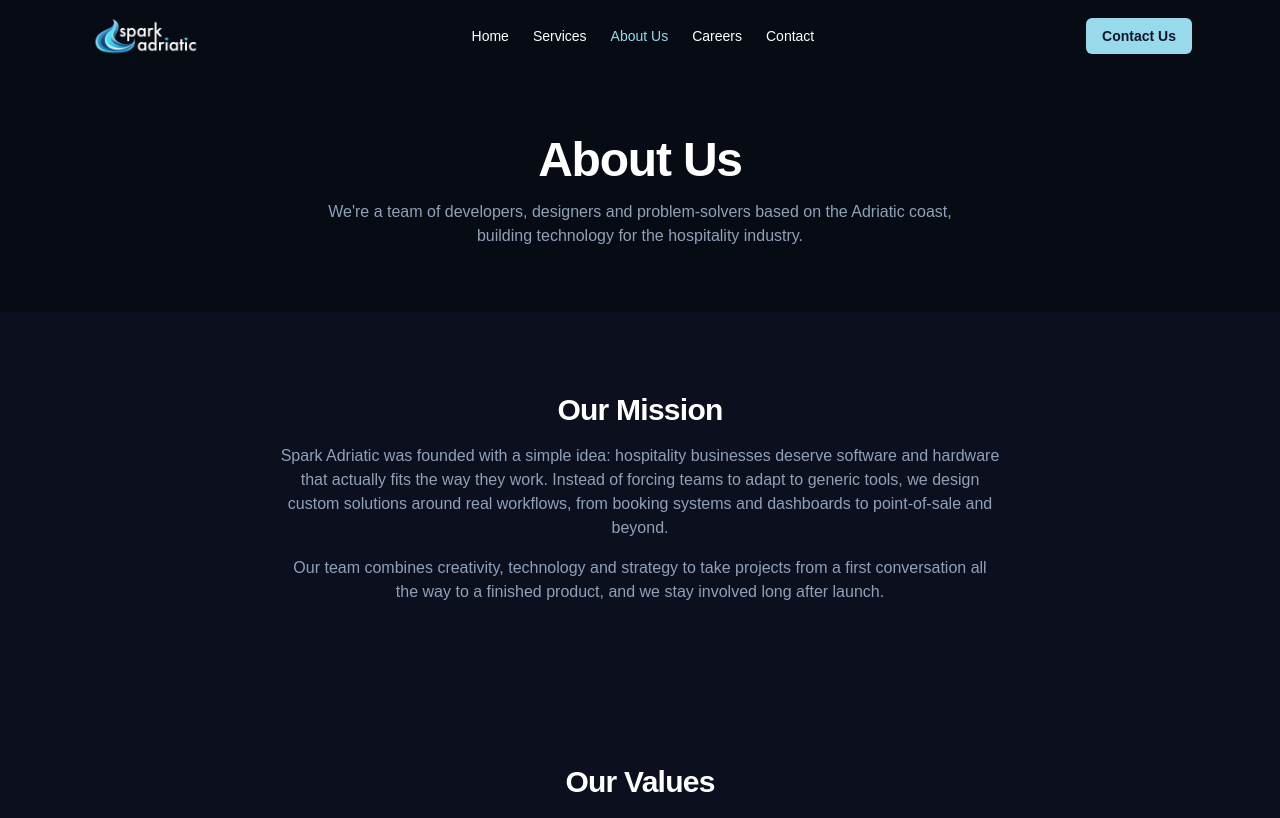
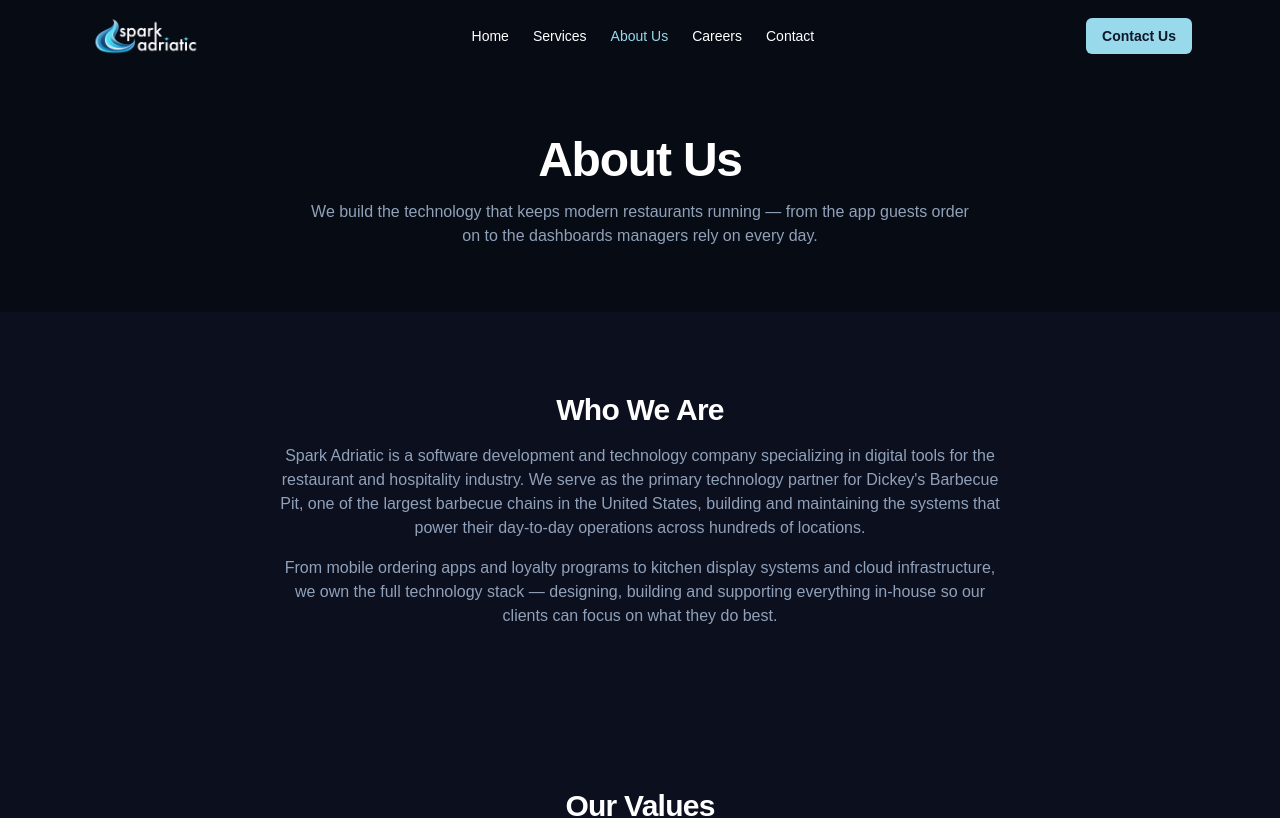
Before and after one commit to giancarlomari22/Sparkic, a Next.js app: page /about in a window 1280 px wide. Shown: the top 818 px of the page. Built offline with nearby package versions, Linux system fonts and the light colour scheme.

Commit message:
Add promjena about page teksta

```diff
--- a/src/app/about/page.tsx
+++ b/src/app/about/page.tsx
@@ -12,25 +12,27 @@
     <>
       <PageHeader
         title="About Us"
-        description="We're a team of developers, designers and problem-solvers based on the Adriatic coast, building technology for the hospitality industry."
+        description="We build the technology that keeps modern restaurants running — from the app guests order on to the dashboards managers rely on every day."
       />
 
       <section className="bg-[#0b0f1e]">
         <div className="mx-auto max-w-3xl px-6 py-20 text-center text-slate-400">
           <h2 className="text-3xl font-bold tracking-tight text-white">
-            Our Mission
+            Who We Are
           </h2>
           <p className="mt-4">
-            Spark Adriatic was founded with a simple idea: hospitality
-            businesses deserve software and hardware that actually fits the way
-            they work. Instead of forcing teams to adapt to generic tools, we
-            design custom solutions around real workflows, from booking systems
-            and dashboards to point-of-sale and beyond.
+            Spark Adriatic is a software development and technology company
+            specializing in digital tools for the restaurant and hospitality
+            industry. We serve as the primary technology partner for Dickey&apos;s
+            Barbecue Pit, one of the largest barbecue chains in the United
+            States, building and maintaining the systems that power their
+            day-to-day operations across hundreds of locations.
           </p>
           <p className="mt-4">
-            Our team combines creativity, technology and strategy to take
-            projects from a first conversation all the way to a finished
-            product, and we stay involved long after launch.
+            From mobile ordering apps and loyalty programs to kitchen display
+            systems and cloud infrastructure, we own the full technology stack
+            — designing, building and supporting everything in-house so our
+            clients can focus on what they do best.
           </p>
         </div>
       </section>
```
